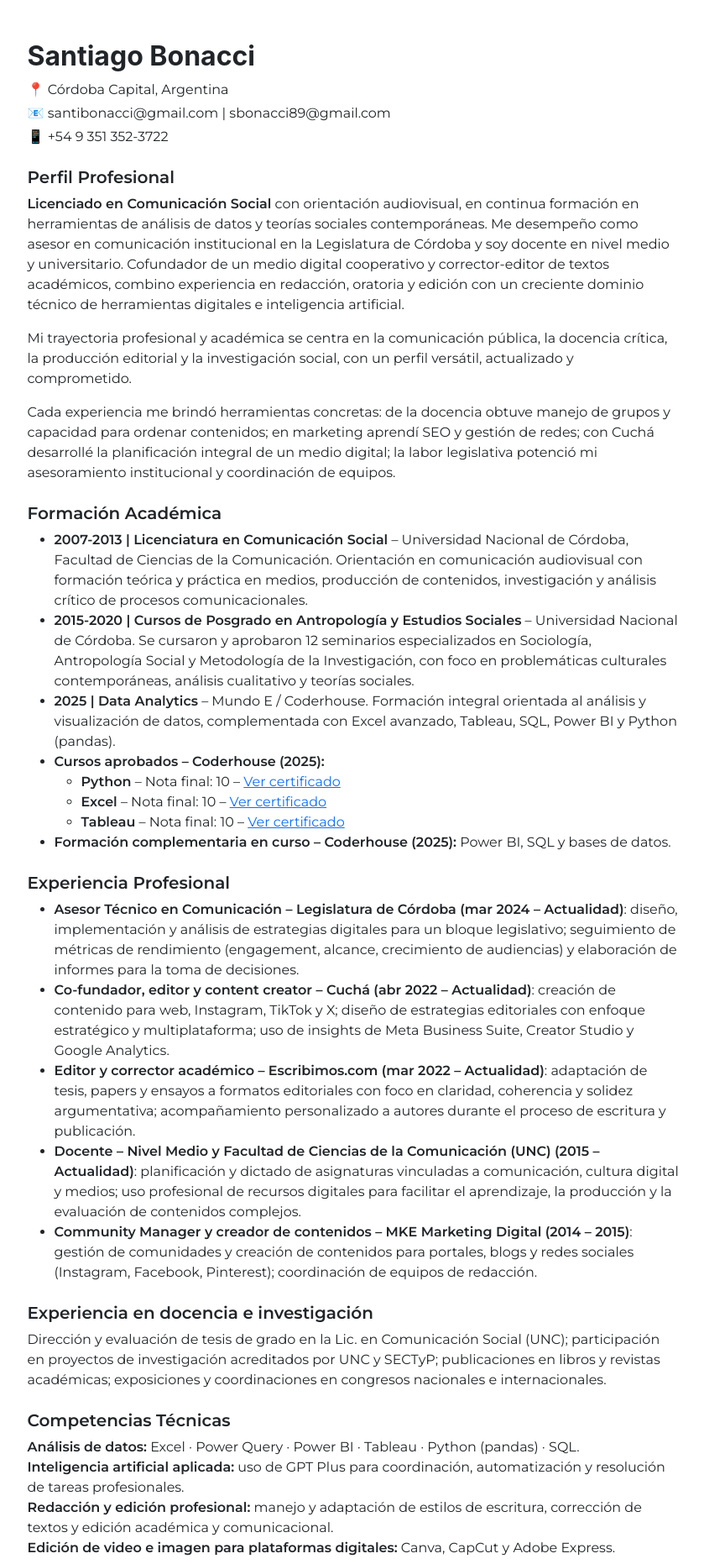
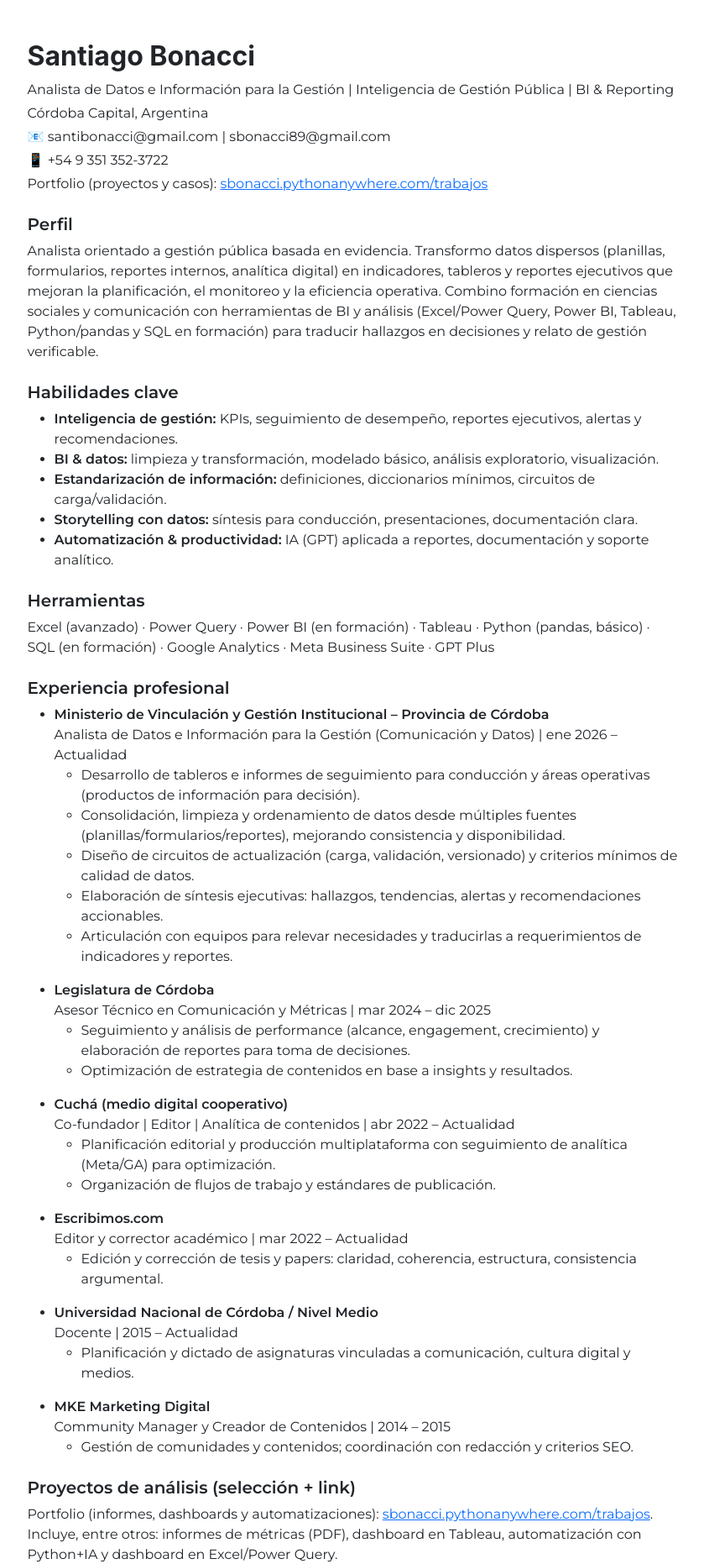
Before and after one commit to sbonacci33/mi_portfolio, a Flask app: page /cv in a window 1280 px wide. Shown: the part 257-2119 px from the top of the page at 84% size, without its empty margins (219-1058 px from the left). Run offline with Flask 3, Linux system fonts and the light colour scheme; some libraries are stand-ins or nearby versions; some web fonts are replaced.

Commit message:
Actualizar contenido de perfil y trabajos

```diff
--- a/app.py
+++ b/app.py
@@ -38,6 +38,14 @@ BALANCE_TIKTOK_DESCRIPTION = (
 
 # Lista de trabajos para mostrar automáticamente los más recientes
 TRABAJOS: list[Trabajo] = [
+    {
+        "titulo": "Reporte de ventas en Power BI",
+        "descripcion": "Proyecto final con reporte interactivo y modelo de datos.",
+        "link": "https://drive.google.com/file/d/1qG3JHPBuQopXvYI9t9dJHLuUqY795Cds/view",
+        "endpoint": None,
+        "externo": True,
+        "fecha": datetime(2025, 12, 15),
+    },
     {
         "titulo": "Resumen de Informe anual de TikTok e Instagram",
         "descripcion": "Balance del período noviembre 2024 – octubre 2025 con métricas y aprendizajes clave.",
--- a/templates/cv.html
+++ b/templates/cv.html
@@ -12,47 +12,100 @@
         <div class="row justify-content-center">
             <div class="col-lg-9">
                 <h2 class="fw-bold">Santiago Bonacci</h2>
-                <p class="mb-1">📍 Córdoba Capital, Argentina</p>
+                <p class="mb-1">Analista de Datos e Información para la Gestión | Inteligencia de Gestión Pública | BI &amp; Reporting</p>
+                <p class="mb-1">Córdoba Capital, Argentina</p>
                 <p class="mb-1">📧 santibonacci@gmail.com | sbonacci89@gmail.com</p>
-                <p class="mb-4">📱 +54 9 351 352-3722</p>
+                <p class="mb-1">📱 +54 9 351 352-3722</p>
+                <p class="mb-4">Portfolio (proyectos y casos): <a href="https://sbonacci.pythonanywhere.com/trabajos" target="_blank" rel="noopener noreferrer">sbonacci.pythonanywhere.com/trabajos</a></p>
 
-                <h5 class="fw-bold">Perfil Profesional</h5>
-                <p><strong>Licenciado en Comunicación Social</strong> con orientación audiovisual, en continua formación en herramientas de análisis de datos y teorías sociales contemporáneas. Me desempeño como asesor en comunicación institucional en la Legislatura de Córdoba y soy docente en nivel medio y universitario. Cofundador de un medio digital cooperativo y corrector-editor de textos académicos, combino experiencia en redacción, oratoria y edición con un creciente dominio técnico de herramientas digitales e inteligencia artificial.</p>
-                <p>Mi trayectoria profesional y académica se centra en la comunicación pública, la docencia crítica, la producción editorial y la investigación social, con un perfil versátil, actualizado y comprometido.</p>
-                <p>Cada experiencia me brindó herramientas concretas: de la docencia obtuve manejo de grupos y capacidad para ordenar contenidos; en marketing aprendí SEO y gestión de redes; con Cuchá desarrollé la planificación integral de un medio digital; la labor legislativa potenció mi asesoramiento institucional y coordinación de equipos.</p>
+                <h5 class="fw-bold">Perfil</h5>
+                <p>Analista orientado a gestión pública basada en evidencia. Transformo datos dispersos (planillas, formularios, reportes internos, analítica digital) en indicadores, tableros y reportes ejecutivos que mejoran la planificación, el monitoreo y la eficiencia operativa. Combino formación en ciencias sociales y comunicación con herramientas de BI y análisis (Excel/Power Query, Power BI, Tableau, Python/pandas y SQL en formación) para traducir hallazgos en decisiones y relato de gestión verificable.</p>
 
-                <h5 class="fw-bold mt-4">Formación Académica</h5>
+                <h5 class="fw-bold mt-4">Habilidades clave</h5>
                 <ul>
-                    <li><strong>2007-2013 | Licenciatura en Comunicación Social</strong> – Universidad Nacional de Córdoba, Facultad de Ciencias de la Comunicación. Orientación en comunicación audiovisual con formación teórica y práctica en medios, producción de contenidos, investigación y análisis crítico de procesos comunicacionales.</li>
-                    <li><strong>2015-2020 | Cursos de Posgrado en Antropología y Estudios Sociales</strong> – Universidad Nacional de Córdoba. Se cursaron y aprobaron 12 seminarios especializados en Sociología, Antropología Social y Metodología de la Investigación, con foco en problemáticas culturales contemporáneas, análisis cualitativo y teorías sociales.</li>
-                    <li><strong>2025 | Data Analytics</strong> – Mundo E / Coderhouse. Formación integral orientada al análisis y visualización de datos, complementada con Excel avanzado, Tableau, SQL, Power BI y Python (pandas).</li>
-                    <li><strong>Cursos aprobados – Coderhouse (2025):</strong>
+                    <li><strong>Inteligencia de gestión:</strong> KPIs, seguimiento de desempeño, reportes ejecutivos, alertas y recomendaciones.</li>
+                    <li><strong>BI &amp; datos:</strong> limpieza y transformación, modelado básico, análisis exploratorio, visualización.</li>
+                    <li><strong>Estandarización de información:</strong> definiciones, diccionarios mínimos, circuitos de carga/validación.</li>
+                    <li><strong>Storytelling con datos:</strong> síntesis para conducción, presentaciones, documentación clara.</li>
+                    <li><strong>Automatización &amp; productividad:</strong> IA (GPT) aplicada a reportes, documentación y soporte analítico.</li>
+                </ul>
+
+                <h5 class="fw-bold mt-4">Herramientas</h5>
+                <p>Excel (avanzado) · Power Query · Power BI (en formación) · Tableau · Python (pandas, básico) · SQL (en formación) · Google Analytics · Meta Business Suite · GPT Plus</p>
+
+                <h5 class="fw-bold mt-4">Experiencia profesional</h5>
+                <ul>
+                    <li>
+                        <strong>Ministerio de Vinculación y Gestión Institucional – Provincia de Córdoba</strong><br>
+                        Analista de Datos e Información para la Gestión (Comunicación y Datos) | ene 2026 – Actualidad
+                        <ul>
+                            <li>Desarrollo de tableros e informes de seguimiento para conducción y áreas operativas (productos de información para decisión).</li>
+                            <li>Consolidación, limpieza y ordenamiento de datos desde múltiples fuentes (planillas/formularios/reportes), mejorando consistencia y disponibilidad.</li>
+                            <li>Diseño de circuitos de actualización (carga, validación, versionado) y criterios mínimos de calidad de datos.</li>
+                            <li>Elaboración de síntesis ejecutivas: hallazgos, tendencias, alertas y recomendaciones accionables.</li>
+                            <li>Articulación con equipos para relevar necesidades y traducirlas a requerimientos de indicadores y reportes.</li>
+                        </ul>
+                    </li>
+                    <li class="mt-3">
+                        <strong>Legislatura de Córdoba</strong><br>
+                        Asesor Técnico en Comunicación y Métricas | mar 2024 – dic 2025
+                        <ul>
+                            <li>Seguimiento y análisis de performance (alcance, engagement, crecimiento) y elaboración de reportes para toma de decisiones.</li>
+                            <li>Optimización de estrategia de contenidos en base a insights y resultados.</li>
+                        </ul>
+                    </li>
+                    <li class="mt-3">
+                        <strong>Cuchá (medio digital cooperativo)</strong><br>
+                        Co-fundador | Editor | Analítica de contenidos | abr 2022 – Actualidad
+                        <ul>
+                            <li>Planificación editorial y producción multiplataforma con seguimiento de analítica (Meta/GA) para optimización.</li>
+                            <li>Organización de flujos de trabajo y estándares de publicación.</li>
+                        </ul>
+                    </li>
+                    <li class="mt-3">
+                        <strong>Escribimos.com</strong><br>
+                        Editor y corrector académico | mar 2022 – Actualidad
+                        <ul>
+                            <li>Edición y corrección de tesis y papers: claridad, coherencia, estructura, consistencia argumental.</li>
+                        </ul>
+                    </li>
+                    <li class="mt-3">
+                        <strong>Universidad Nacional de Córdoba / Nivel Medio</strong><br>
+                        Docente | 2015 – Actualidad
+                        <ul>
+                            <li>Planificación y dictado de asignaturas vinculadas a comunicación, cultura digital y medios.</li>
+                        </ul>
+                    </li>
+                    <li class="mt-3">
+                        <strong>MKE Marketing Digital</strong><br>
+                        Community Manager y Creador de Contenidos | 2014 – 2015
+                        <ul>
+                            <li>Gestión de comunidades y contenidos; coordinación con redacción y criterios SEO.</li>
+                        </ul>
+                    </li>
+                </ul>
+
+                <h5 class="fw-bold mt-4">Proyectos de análisis (selección + link)</h5>
+                <p>Portfolio (informes, dashboards y automatizaciones): <a href="https://sbonacci.pythonanywhere.com/trabajos" target="_blank" rel="noopener noreferrer">sbonacci.pythonanywhere.com/trabajos</a>.<br>
+                Incluye, entre otros: informes de métricas (PDF), dashboard en Tableau, automatización con Python+IA y dashboard en Excel/Power Query.</p>
+
+                <h5 class="fw-bold mt-4">Formación</h5>
+                <ul>
+                    <li><strong>2025 | Data Analytics – Mundo E / Coderhouse</strong><br>Excel avanzado · Tableau · SQL · Power BI · Python (pandas)</li>
+                    <li><strong>Certificados Coderhouse:</strong>
                         <ul>
                             <li><strong>Python</strong> – Nota final: 10 – <a href="https://pub.coderhouse.com/certificates/e0488faa-3744-4b7d-9964-deffa5ca7b8a?v=1" target="_blank" rel="noopener noreferrer">Ver certificado</a></li>
                             <li><strong>Excel</strong> – Nota final: 10 – <a href="https://pub.coderhouse.com/certificates/fe1e47bb-0302-4530-bec9-5a3f519cb1da?v=1" target="_blank" rel="noopener noreferrer">Ver certificado</a></li>
                             <li><strong>Tableau</strong> – Nota final: 10 – <a href="https://pub.coderhouse.com/certificates/9c2e7e41-3812-4e7e-80bd-84d5d1a389f9?v=1" target="_blank" rel="noopener noreferrer">Ver certificado</a></li>
+                            <li><strong>Power BI</strong> – Nota final: 10 – <a href="{{ url_for('static', filename='assets/Certificado Power BI.png') }}" target="_blank" rel="noopener noreferrer">Ver certificado</a></li>
                         </ul>
                     </li>
-                    <li><strong>Formación complementaria en curso – Coderhouse (2025):</strong> Power BI, SQL y bases de datos.</li>
+                    <li><strong>2015–2020 | Posgrado (seminarios) en Antropología y Estudios Sociales – UNC</strong><br>12 seminarios aprobados (Sociología, Antropología Social, Metodología)</li>
+                    <li><strong>2007–2013 | Licenciatura en Comunicación Social – UNC (FCC)</strong><br>Orientación audiovisual; investigación y análisis crítico de procesos comunicacionales</li>
                 </ul>
 
-                <h5 class="fw-bold mt-4">Experiencia Profesional</h5>
-                <ul>
-                    <li><strong>Asesor Técnico en Comunicación – Legislatura de Córdoba (mar 2024 – Actualidad)</strong>: diseño, implementación y análisis de estrategias digitales para un bloque legislativo; seguimiento de métricas de rendimiento (engagement, alcance, crecimiento de audiencias) y elaboración de informes para la toma de decisiones.</li>
-                    <li><strong>Co-fundador, editor y content creator – Cuchá (abr 2022 – Actualidad)</strong>: creación de contenido para web, Instagram, TikTok y X; diseño de estrategias editoriales con enfoque estratégico y multiplataforma; uso de insights de Meta Business Suite, Creator Studio y Google Analytics.</li>
-                    <li><strong>Editor y corrector académico – Escribimos.com (mar 2022 – Actualidad)</strong>: adaptación de tesis, papers y ensayos a formatos editoriales con foco en claridad, coherencia y solidez argumentativa; acompañamiento personalizado a autores durante el proceso de escritura y publicación.</li>
-                    <li><strong>Docente – Nivel Medio y Facultad de Ciencias de la Comunicación (UNC) (2015 – Actualidad)</strong>: planificación y dictado de asignaturas vinculadas a comunicación, cultura digital y medios; uso profesional de recursos digitales para facilitar el aprendizaje, la producción y la evaluación de contenidos complejos.</li>
-                    <li><strong>Community Manager y creador de contenidos – MKE Marketing Digital (2014 – 2015)</strong>: gestión de comunidades y creación de contenidos para portales, blogs y redes sociales (Instagram, Facebook, Pinterest); coordinación de equipos de redacción.</li>
-                </ul>
-
-                <h5 class="fw-bold mt-4">Experiencia en docencia e investigación</h5>
-                <p>Dirección y evaluación de tesis de grado en la Lic. en Comunicación Social (UNC); participación en proyectos de investigación acreditados por UNC y SECTyP; publicaciones en libros y revistas académicas; exposiciones y coordinaciones en congresos nacionales e internacionales.</p>
-
-                <h5 class="fw-bold mt-4">Competencias Técnicas</h5>
-                <p><strong>Análisis de datos:</strong> Excel · Power Query · Power BI · Tableau · Python (pandas) · SQL.<br>
-                <strong>Inteligencia artificial aplicada:</strong> uso de GPT Plus para coordinación, automatización y resolución de tareas profesionales.<br>
-                <strong>Redacción y edición profesional:</strong> manejo y adaptación de estilos de escritura, corrección de textos y edición académica y comunicacional.<br>
-                <strong>Edición de video e imagen para plataformas digitales:</strong> Canva, CapCut y Adobe Express.</p>
+                <h5 class="fw-bold mt-4">Investigación y producción académica (síntesis)</h5>
+                <p>Dirección/evaluación de tesis (UNC). Participación en proyectos acreditados (UNC/SECTyP). Publicaciones y exposiciones en congresos.</p>
 
                 <div class="text-center mt-5">
                     <a class="btn btn-primary" href="{{ url_for('static', filename='docs/Currículum 2025.pdf') }}" download>Descargar CV resumido</a>
```
Also changed, not shown: templates/index.html (+20 -21 lines), templates/sobre_mi.html (+13 -25 lines), templates/trabajos.html (+18 -0 lines).
